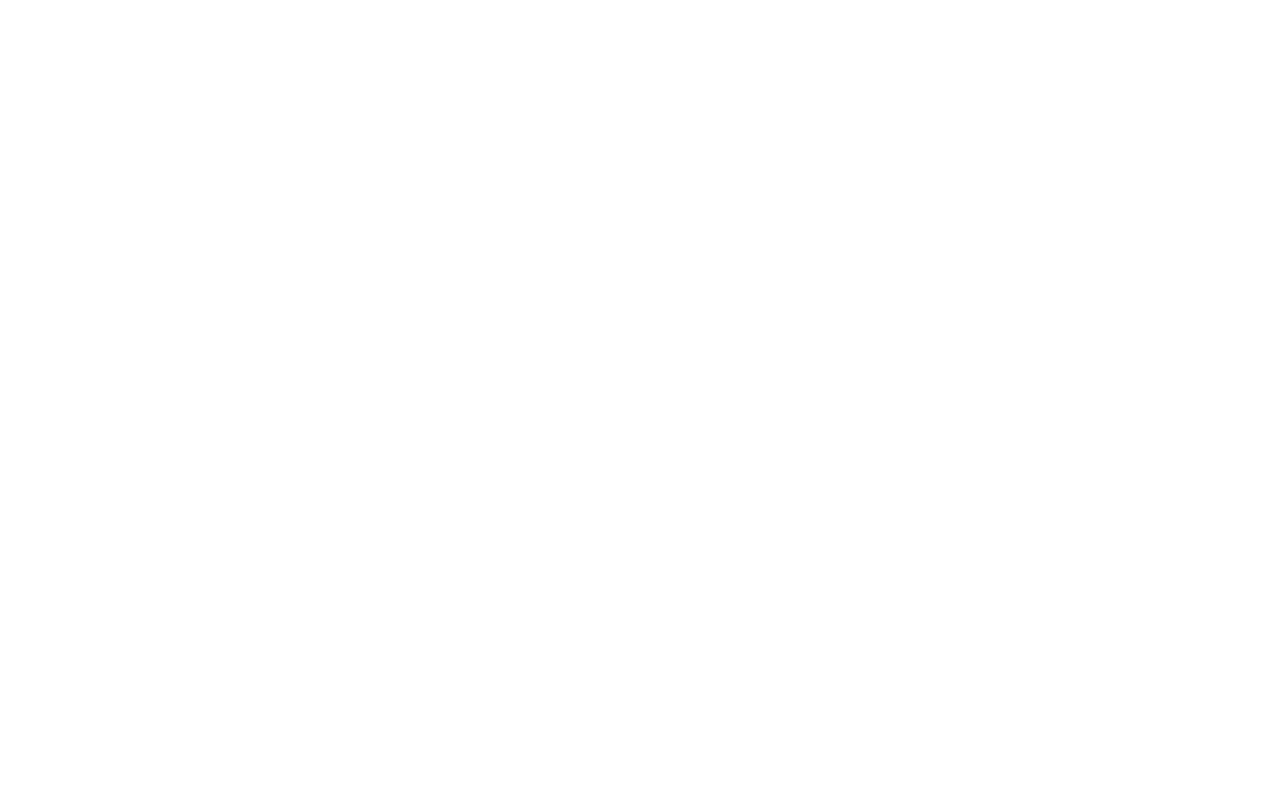
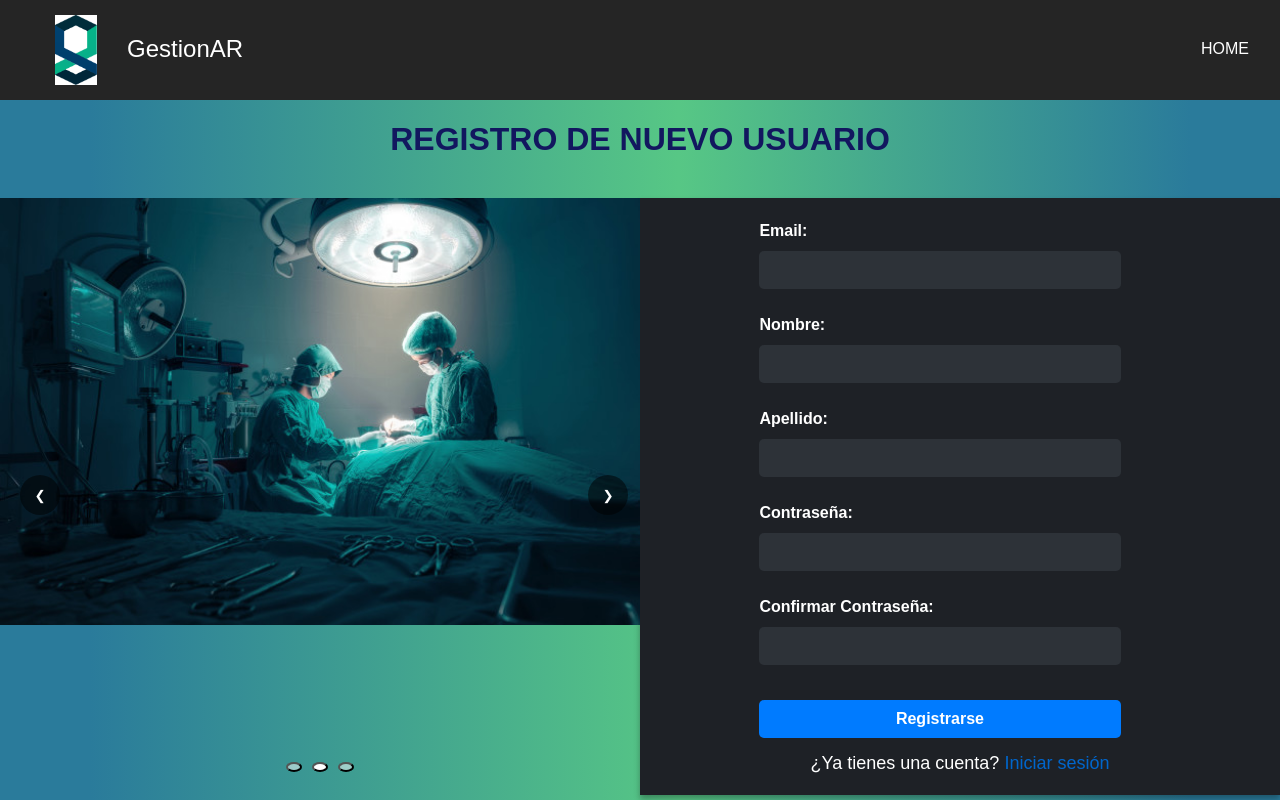
Before and after one commit to Joabulla07/TP2-FrontEnd-React, a React (Vite) app: page /register in a window 1280 px wide. Before the commit this address had no page. Built offline with nearby package versions, Linux system fonts and the light colour scheme; the HTML template or start-up script is replaced by a standard one.

Commit message:
register

```diff
--- a/src/App.jsx
+++ b/src/App.jsx
@@ -2,6 +2,7 @@
 import {BrowserRouter as Router, Route, Routes} from "react-router-dom";
 import Home from "./pages/Home";
 import Login from "./pages/Login.jsx";
+import Register from "./pages/Register.jsx";
 
 
 function App() {
@@ -11,6 +12,7 @@
                 <Routes>
                     <Route path="/" element={<Home />} />
                     <Route path="/login" element={<Login />} />
+                    <Route path="/register" element={<Register />} />
                 </Routes>
             </div>
         </Router>
--- a/src/components/LoginForm.jsx
+++ b/src/components/LoginForm.jsx
@@ -1,4 +1,5 @@
 import React from 'react';
+import {Link} from "react-router-dom";
 
 export default function LoginForm(){
     return (
@@ -15,7 +16,7 @@
                     <label htmlFor="exampleInputPassword1">Contraseña</label>
                     <input type="password" id="exampleInputPassword1" placeholder="Ingrese su contraseña"/>
                     <a href="#" className="registro">¿Has olvidado tu contraseña?</a>
-                    <a href="#" className="registro">¿Aún no te registraste?</a>
+                    <Link to="/register" className="registro">¿Aún no te registraste?</Link>
                 </div>
                 <button type="submit" className="btn-submit">Iniciar Sesión</button>
                 <p>O inicia sesión con</p>
--- a/src/components/Noticias.jsx
+++ b/src/components/Noticias.jsx
@@ -26,7 +26,7 @@
                     <img src={turno} alt="Solicitar turno" className="turno-imagen"/>
                     <h4 style={{ textAlign: "center" }}>¿Cómo solicitar turno?</h4>
                     <p>¡Creá un usuario y ya podés sacar turno!</p>
-                    <Link to="/login" className="registro-btn" style={{ textAlign: "center" }}>
+                    <Link to="/register" className="registro-btn" style={{ textAlign: "center" }}>
                         Registrarse
                     </Link>
 
--- /dev/null
+++ b/src/components/RegisterForm.jsx
@@ -0,0 +1,113 @@
+import React, { useState } from 'react';
+import { Link } from 'react-router-dom';
+import "../styles/login.css";
+
+export default function RegisterForm() {
+    const [formData, setFormData] = useState({
+        email: '',
+        nombre: '',
+        apellido: '',
+        password: '',
+        confirmPassword: ''
+    });
+
+    const [error, setError] = useState('');
+
+    const handleChange = (e) => {
+        const { name, value } = e.target;
+        setFormData(prevState => ({
+            ...prevState,
+            [name]: value
+        }));
+    };
+
+    const handleSubmit = async (e) => {
+        e.preventDefault();
+        setError('');
+
+        // Validaciones básicas
+        if (formData.password !== formData.confirmPassword) {
+            setError('Las contraseñas no coinciden');
+            return;
+        }
+
+        if (formData.password.length < 6) {
+            setError('La contraseña debe tener al menos 6 caracteres');
+            return;
+        }
+
+        try {
+            // Aquí irá tu lógica de registro con la API
+            console.log('Datos del formulario:', formData);
+        } catch (error) {
+            setError('Error al registrar el usuario');
+        }
+    };
+
+    return (
+        <div className="login-form-register">
+            {error && <div className="error-message">{error}</div>}
+            <form onSubmit={handleSubmit}>
+                <div className="form-group">
+                    <label htmlFor="email">Email:</label>
+                    <input
+                        type="email"
+                        id="email"
+                        name="email"
+                        value={formData.email}
+                        onChange={handleChange}
+                        required
+                    />
+                </div>
+                <div className="form-group">
+                    <label htmlFor="nombre">Nombre:</label>
+                    <input
+                        type="text"
+                        id="nombre"
+                        name="nombre"
+                        value={formData.nombre}
+                        onChange={handleChange}
+                        required
+                    />
+                </div>
+                <div className="form-group">
+                    <label htmlFor="apellido">Apellido:</label>
+                    <input
+                        type="text"
+                        id="apellido"
+                        name="apellido"
+                        value={formData.apellido}
+                        onChange={handleChange}
+                        required
+                    />
+                </div>
+                <div className="form-group">
+                    <label htmlFor="password">Contraseña:</label>
+                    <input
+                        type="password"
+                        id="password"
+                        name="password"
+                        value={formData.password}
+                        onChange={handleChange}
+                        required
+                    />
+                </div>
+                <div className="form-group">
+                    <label htmlFor="confirmPassword">Confirmar Contraseña:</label>
+                    <input
+                        type="password"
+                        id="confirmPassword"
+                        name="confirmPassword"
+                        value={formData.confirmPassword}
+                        onChange={handleChange}
+                        required
+                    />
+                </div>
+                <button type="submit" className="login-button">Registrarse</button>
+            </form>
+            <div className="register-link">
+                ¿Ya tienes una cuenta? <Link to="/login">Iniciar sesión</Link>
+            </div>
+        </div>
+    );
+}
--- /dev/null
+++ b/src/pages/Register.jsx
@@ -0,0 +1,21 @@
+import React from 'react';
+import LoginHeader from "../components/LoginHeader";
+import "../styles/login.css";
+import Carrousel from "../components/Carrousel";
+import RegisterForm from "../components/RegisterForm";
+
+export default function Register() {
+    return (
+        <div>
+            <LoginHeader/>
+            <div className="login-title">
+                <h1>Registro de nuevo usuario</h1>
+            </div>
+
+            <div className="login-container">
+                <Carrousel/>
+                <RegisterForm/>
+            </div>
+        </div>
+    );
+}
--- a/src/styles/login.css
+++ b/src/styles/login.css
@@ -224,6 +224,118 @@
 }
 
 
+/* Agregar estos estilos a tu archivo login.css existente */
+
+.error-message {
+    color: #ff0000;
+    background-color: #ffe6e6;
+    padding: 10px;
+    border-radius: 4px;
+    margin-bottom: 15px;
+    text-align: center;
+}
+
+.form-group {
+    margin-bottom: 15px;
+}
+
+.form-group label {
+    /*display: block;*/
+    width: 100%;
+    color: white;
+    margin-bottom: 5px;
+}
+
+.form-group input {
+    width: 100%;
+    padding: 8px;
+    border: 1px solid #ddd;
+    border-radius: 4px;
+    font-size: 16px;
+}
+
+.form-group input:focus {
+    outline: none;
+    border-color: #0066cc;
+    box-shadow: 0 0 5px rgba(0,102,204,0.2);
+}
+
+.login-form-register {
+    /*text-align: center;*/
+    display: flex;
+    flex-direction: column;
+    justify-content: center;
+    align-items: center;
+    color: white;
+    /*width: 95.5%;*/
+    height: 93.7%;
+    background-color: #1e2126;
+    font-size: 18px;
+    padding: 20px;
+    box-shadow: 0 4px 6px rgba(0, 0, 0, 0.3);
+    font-family: Arial, sans-serif;
+}
+
+/* Inputs */
+.login-form-register input {
+    width: 90%;
+    margin: 10px auto;
+    padding: 10px;
+    border: none;
+    border-radius: 5px;
+    color: white;
+    background-color: #2d3238;
+    box-sizing: border-box;
+    outline: none;
+    font-size: 16px;
+    transition: border-color 0.3s, box-shadow 0.3s;
+}
+
+/* Etiquetas */
+.login-form-register label {
+    /*display: block;*/
+    width: 100%;
+    margin: 0 auto 8px auto;
+    font-size: 16px;
+    font-weight: bold;
+    text-align: left;
+    color: white;
+}
+
+.register-link {
+    text-align: center;
+    margin-top: 15px;
+}
+
+.register-link a {
+    color: #0066cc;
+    text-decoration: none;
+}
+
+.register-link a:hover {
+    text-decoration: underline;
+}
+
+.login-button {
+    width: 90%;
+    padding: 10px;
+    margin-top: 10px;
+    font-size: 16px;
+    font-weight: bold;
+    color: white;
+    background-color: #007bff; /* Botón azul */
+    border: none;
+    border-radius: 5px;
+    cursor: pointer;
+    text-align: center;
+    align-content: center;
+    transition: background-color 0.3s;
+}
+
+.login-button:hover {
+    background-color: #0056b3;
+}
+
 
 /* Responsive Design */
 
@@ -325,4 +437,5 @@
         flex-direction: column;
         width: 100%;
     }
+
 }
```
